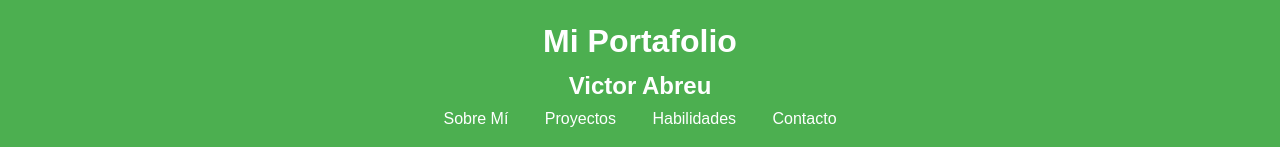
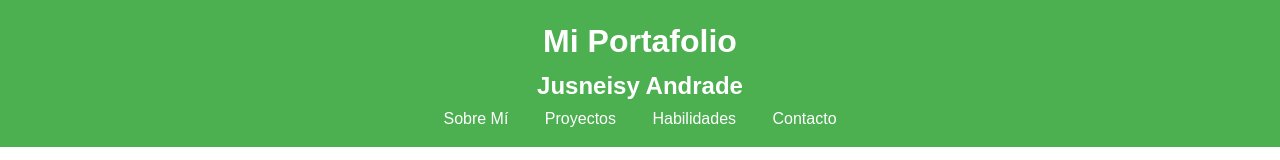
Before and after one commit to estudianteeggapp/practica2, a plain HTML site: page index.html in a window 1280 px wide. Shown: the top 160 px of the page. Drawn offline with Linux system fonts and the light colour scheme.

Commit message:
actualizacion

```diff
--- a/index.html
+++ b/index.html
@@ -10,7 +10,7 @@
     <!-- Header -->
     <header>
         <h1>Mi Portafolio</h1>
-        <h2>Victor Abreu</h2>
+        <h2>Jusneisy Andrade</h2>
         <nav>
             <ul>
                 <li><a href="#about">Sobre Mí</a></li>
```
